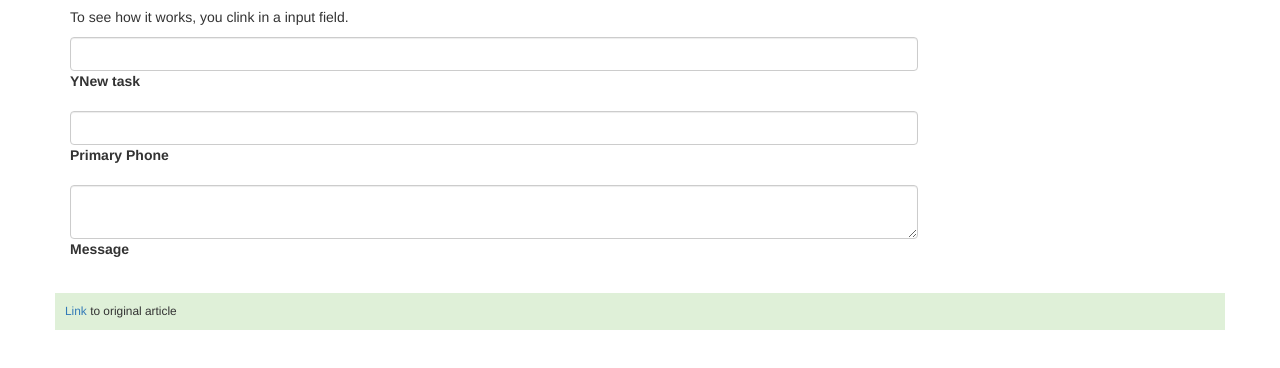
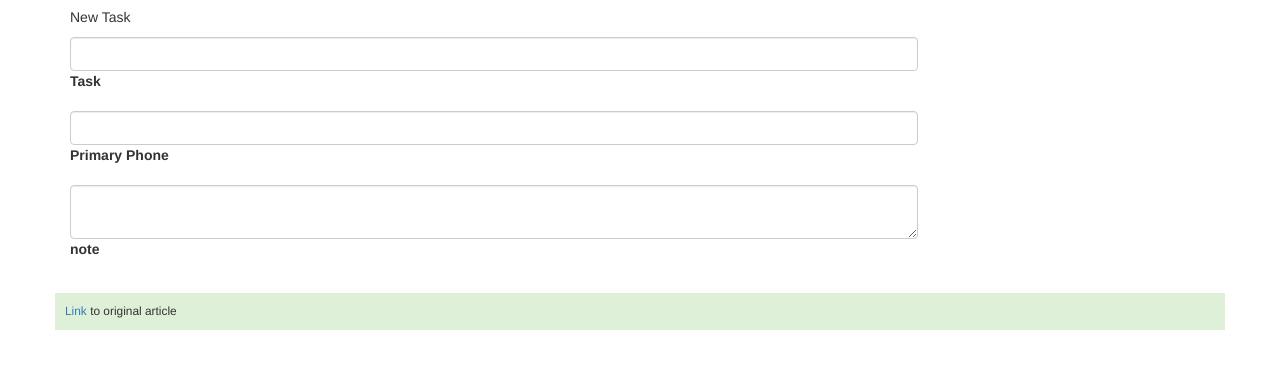
Before and after one commit to MahmodaFerdous/FinalExamWeb-2018, a plain HTML site: page index.html in a window 1280 px wide. Shown: the part 56-424 px from the top of the page. Drawn offline with nearby package versions, Linux system fonts and the light colour scheme.

Commit message:
2nd commit

```diff
--- a/index.html
+++ b/index.html
@@ -7,10 +7,10 @@
     <div class="row">
 		<form role="form" class="col-md-9 go-right">
 			<h2>Form To Right</h2>
-            <p>To see how it works, you clink in a input field.</p>
+            <p>New Task</p>
 			<div class="form-group">
 			<input id="name" name="name" type="text" class="form-control" required>
-			<label for="name">YNew task</label>
+			<label for="name">Task</label>
 		</div>
 		<div class="form-group">
 			<input id="phone" name="phone" type="tel" class="form-control" required>
@@ -18,7 +18,7 @@
 		</div>
 		<div class="form-group">
 			<textarea id="message" name="phone" class="form-control" required></textarea>
-			<label for="message">Message</label>
+			<label for="message">note</label>
 		</div>
 		</form>
         <p class="bg-success" style="padding:10px;margin-top:20px;clear:both"><small><a href="http://css-tricks.com/float-labels-css/" target="_blank">Link</a> to original article</small></p>
```
